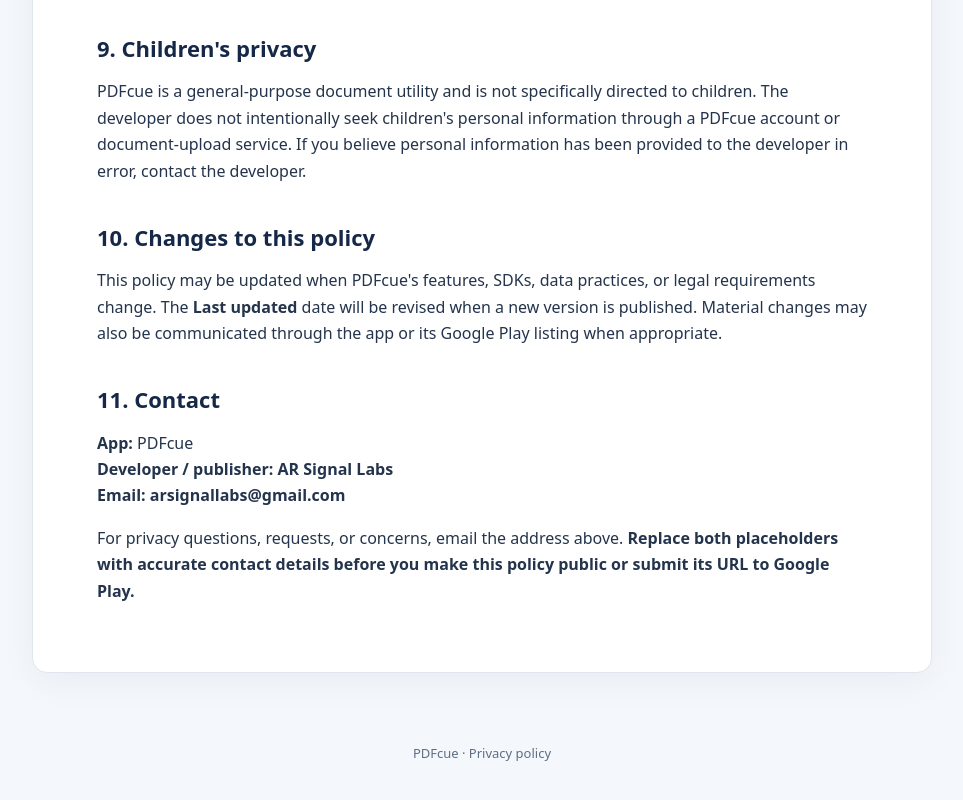
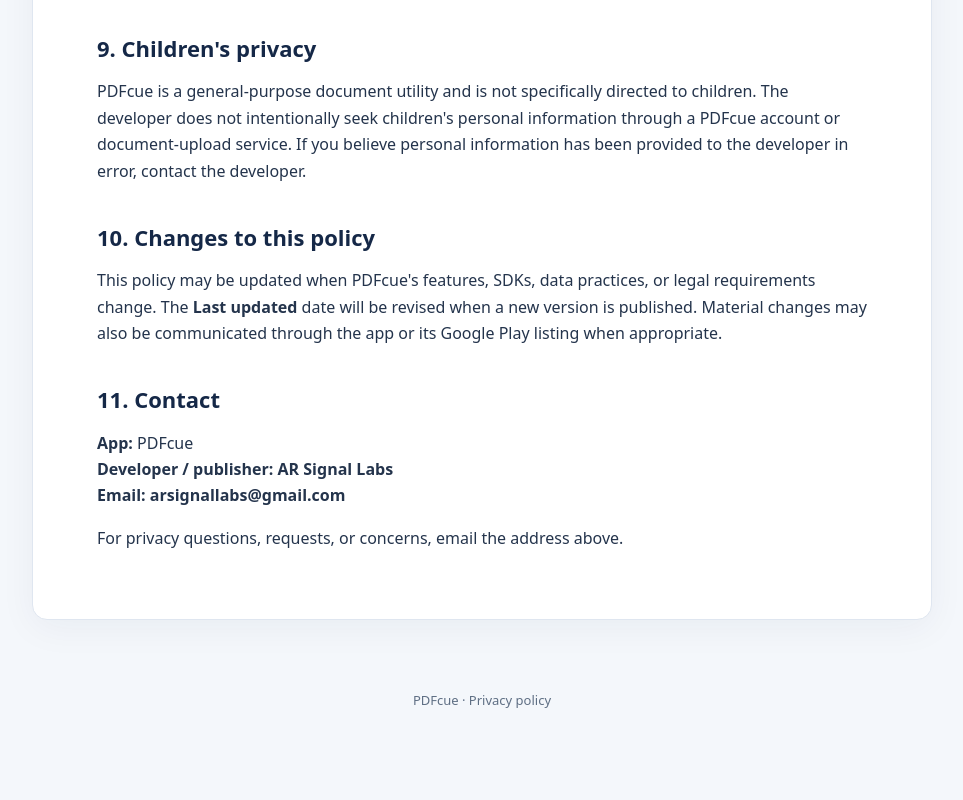
Before and after one commit to MohamedAakif/pdfcue-privacy-policy, a plain HTML site: page index.html in a window 1280 px wide. Shown: the part 3820-4620 px from the top of the page, without its empty margins (158-1121 px from the left). After the commit the page ends 4572 px from the top, so only its background shows below. Drawn offline with Linux system fonts and the light colour scheme.

Commit message:
Update privacy policy contact details
Removed placeholder warning from privacy policy.

```diff
--- a/index.html
+++ b/index.html
@@ -77,5 +77,5 @@
 <p><strong>App:</strong> PDFcue<br />
 <strong>Developer / publisher:</strong> <strong>AR Signal Labs</strong><br />
 <strong>Email:</strong> <strong>arsignallabs@gmail.com</strong></p>
-<p>For privacy questions, requests, or concerns, email the address above. <strong>Replace both placeholders with accurate contact details before you make this policy public or submit its URL to Google Play.</strong></p>
+<p>For privacy questions, requests, or concerns, email the address above.</p>
 </main><footer>PDFcue · Privacy policy</footer></body></html>
```
